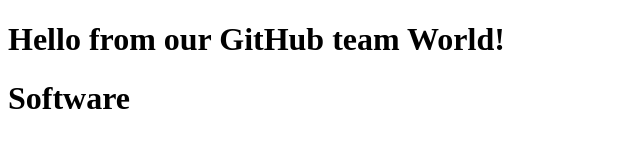
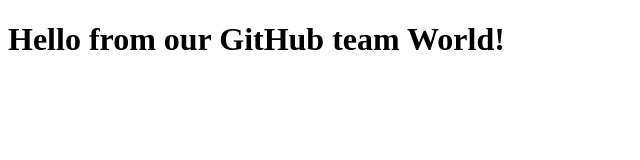
Before and after one commit to ZainAlsharif/DemoProject, a plain HTML site: page heading.html in a window 1280 px wide. Shown: the whole page, without its empty margins (0-640 px from the left). Drawn offline with Linux system fonts and the light colour scheme.

Commit message:
Update heading.html

```diff
--- a/heading.html
+++ b/heading.html
@@ -7,6 +7,5 @@
 </head>
 <body>
   <h1>Hello from our GitHub team World!</h1>
-  <h1>Software</h1>
 </body>
 </html>
```
